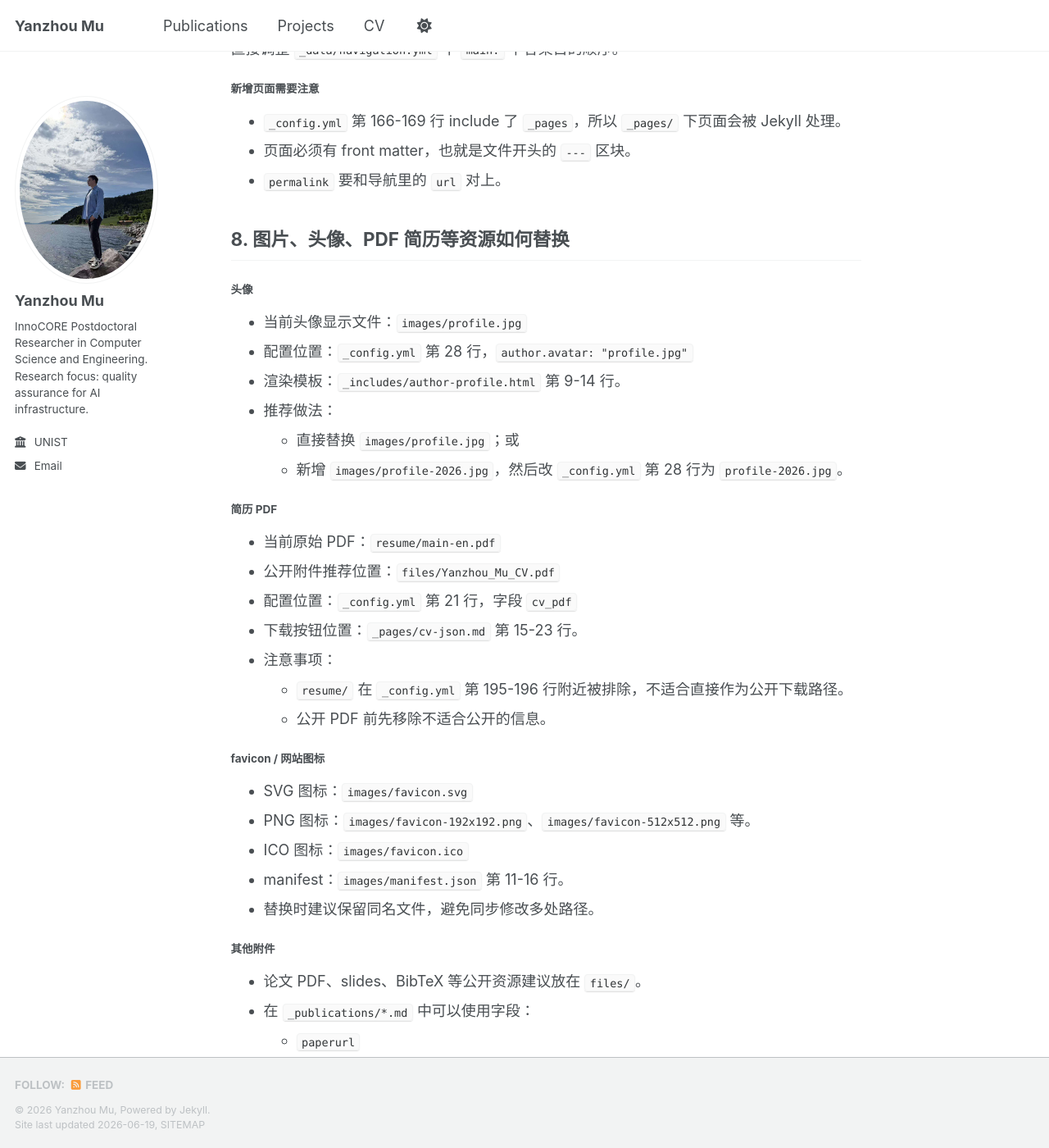
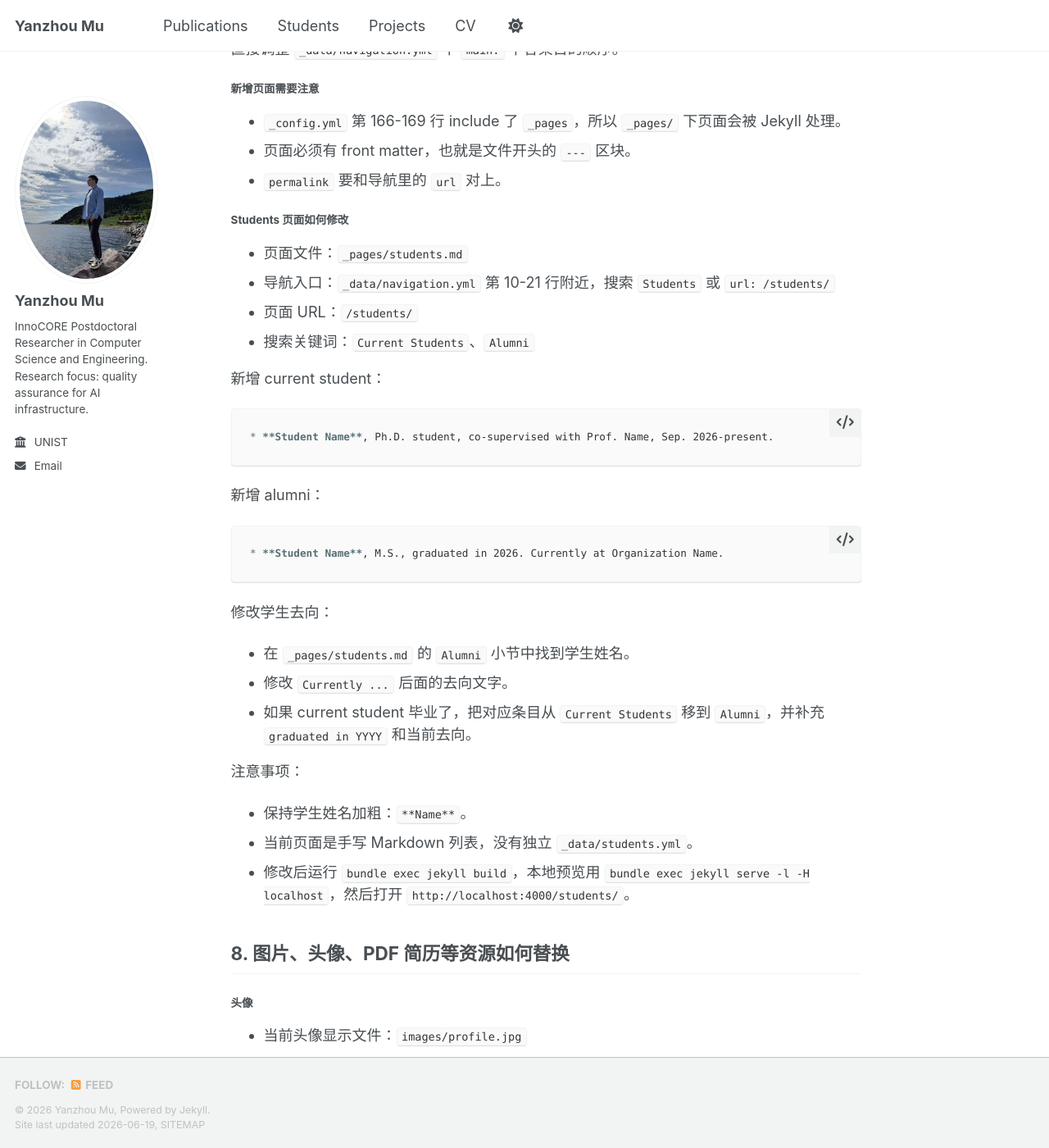
Before and after one commit to muyanzhou96/muyanzhou96.github.io, a Jekyll site: the page built from HOMEPAGE_EDIT_GUIDE.md, in a window 1280 px wide and 1400 px high, scrolled down 16339 px. Shown: the whole window at 82% size. Built offline with Jekyll 4.4.1, drawn with Linux system fonts in a browser that asks for light colours; our own code applies the rules of GitHub Pages for plain Markdown files; a script bundle is joined from its source files by our own code; library files that are not in the unit come from our copies.

Commit message:
0619 updateMembers

````diff
--- a/HOMEPAGE_EDIT_GUIDE.md
+++ b/HOMEPAGE_EDIT_GUIDE.md
@@ -521,6 +521,37 @@ author_profile: true
 - 页面必须有 front matter，也就是文件开头的 `---` 区块。
 - `permalink` 要和导航里的 `url` 对上。
 
+#### Students 页面如何修改
+
+- 页面文件：`_pages/students.md`
+- 导航入口：`_data/navigation.yml` 第 10-21 行附近，搜索 `Students` 或 `url: /students/`
+- 页面 URL：`/students/`
+- 搜索关键词：`Current Students`、`Alumni`
+
+新增 current student：
+
+```markdown
+* **Student Name**, Ph.D. student, co-supervised with Prof. Name, Sep. 2026-present.
+```
+
+新增 alumni：
+
+```markdown
+* **Student Name**, M.S., graduated in 2026. Currently at Organization Name.
+```
+
+修改学生去向：
+
+- 在 `_pages/students.md` 的 `Alumni` 小节中找到学生姓名。
+- 修改 `Currently ...` 后面的去向文字。
+- 如果 current student 毕业了，把对应条目从 `Current Students` 移到 `Alumni`，并补充 `graduated in YYYY` 和当前去向。
+
+注意事项：
+
+- 保持学生姓名加粗：`**Name**`。
+- 当前页面是手写 Markdown 列表，没有独立 `_data/students.yml`。
+- 修改后运行 `bundle exec jekyll build`，本地预览用 `bundle exec jekyll serve -l -H localhost`，然后打开 `http://localhost:4000/students/`。
+
 ## 8. 图片、头像、PDF 简历等资源如何替换
 
 #### 头像
--- a/_data/navigation.yml
+++ b/_data/navigation.yml
@@ -11,6 +11,9 @@ main:
   - title: "Publications"
     url: /publications/
 
+  - title: "Students"
+    url: /students/
+
   - title: "Projects"
     url: /portfolio/
 
````
Also changed, not shown: _pages/students.md (added, +27 -0 lines).
